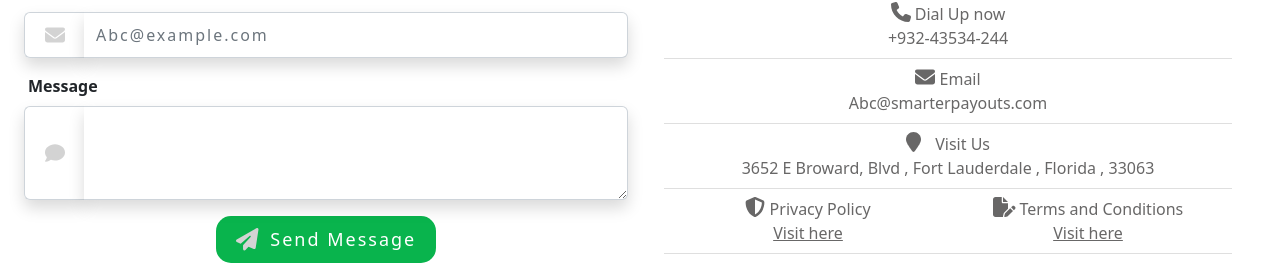
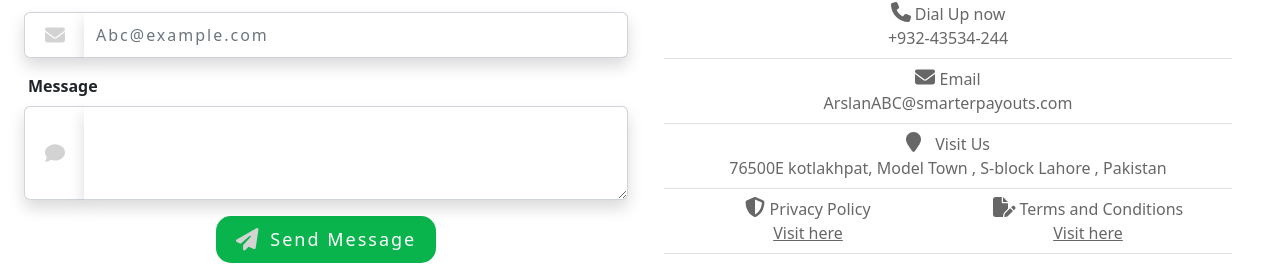
Before and after one commit to sagarashraf/SayedAliSM, a React (Create React App) app: page / in a window 1280 px wide. Shown: the part 2517-2782 px from the top of the page. Built offline with nearby package versions, Linux system fonts and the light colour scheme.

Commit message:
text updatehd

```diff
--- a/src/components/GetInTouch/CompanyDetail/CompanyDetail.js
+++ b/src/components/GetInTouch/CompanyDetail/CompanyDetail.js
@@ -66,7 +66,7 @@ export const CompanyDetail = (props) => {
 								</Col>
 								<Col lg={12}>
 									<div className='companydetail-text-style'>
-										Abc@smarterpayouts.com
+										ArslanABC@smarterpayouts.com
 									</div>
 								</Col>
 							</Row>
@@ -86,8 +86,8 @@ export const CompanyDetail = (props) => {
 								</Col>
 								<Col lg={12}>
 									<div className='companydetail-text-style px-2'>
-										{"     "}3652 E Broward, Blvd , Fort Lauderdale , Florida ,
-										33063
+										{"     "}76500E kotlakhpat, Model Town , S-block Lahore ,
+										Pakistan
 									</div>
 								</Col>
 							</Row>
```
